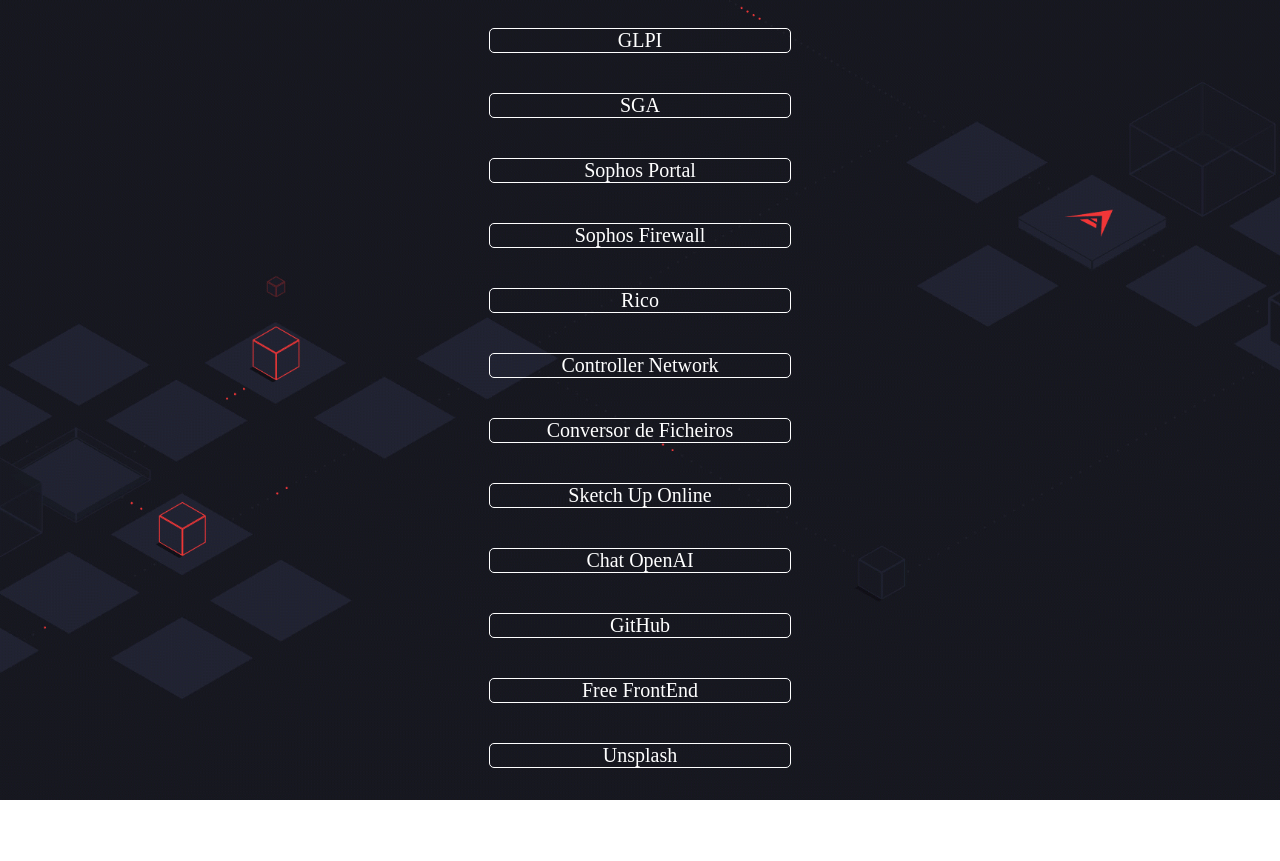
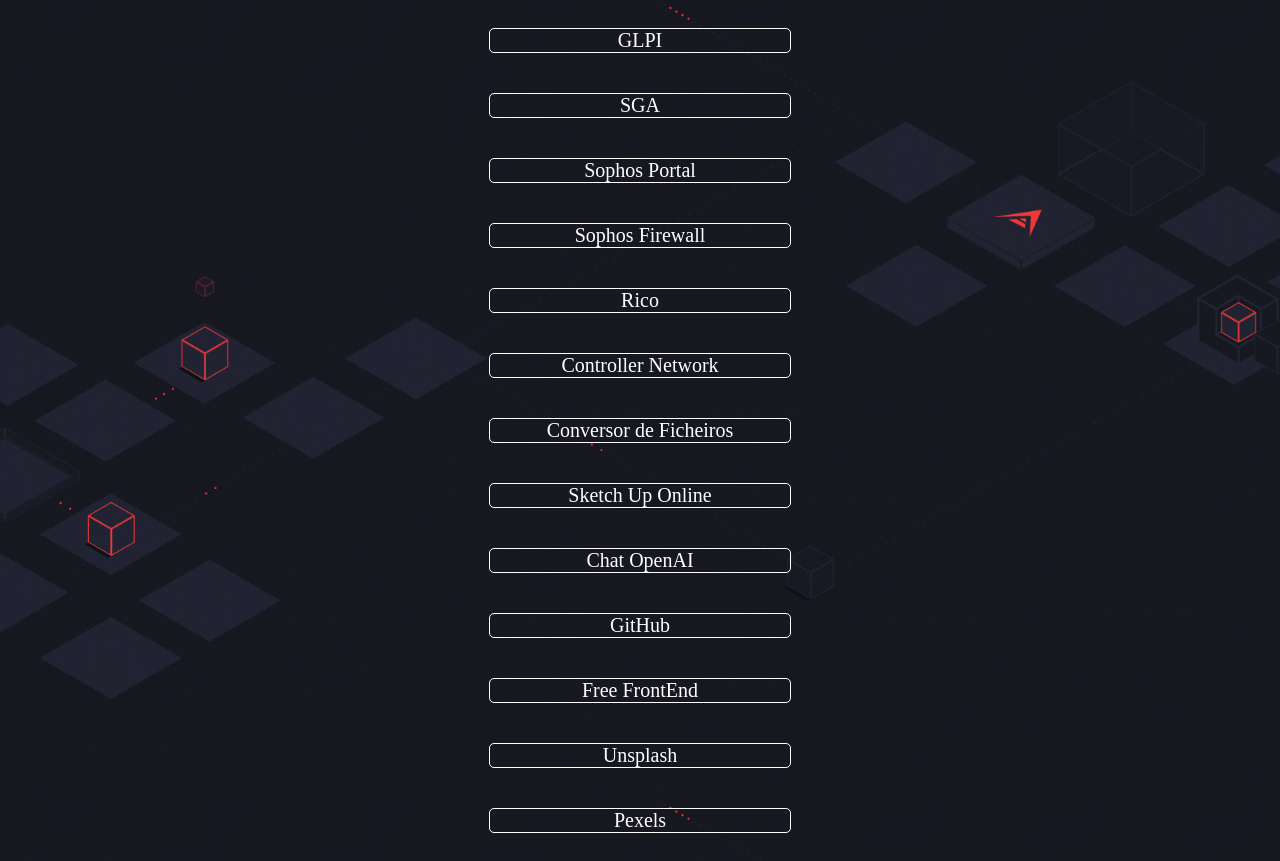
Before and after one commit to gfrancos/gabriel, a plain HTML site: page favoritos.html in a window 1280 px wide. Before the commit the page ends 800 px from the top, so only its background shows below. Drawn offline with Linux system fonts and the light colour scheme.

Commit message:
adicionei mais um favorito

```diff
--- a/favoritos.html
+++ b/favoritos.html
@@ -66,6 +66,7 @@
         <li><a href="https://github.com">GitHub</a></li>
         <li><a href="https://freefrontend.com">Free FrontEnd</a></li>
         <li><a href="https://unsplash.com/t/arts-culture">Unsplash</a></li>
+        <li><a href="https://www.pexels.com/pt-br/">Pexels</a></li>
     </ul>
 </body>
 <!--****************************************************************************************************************************-->
```
